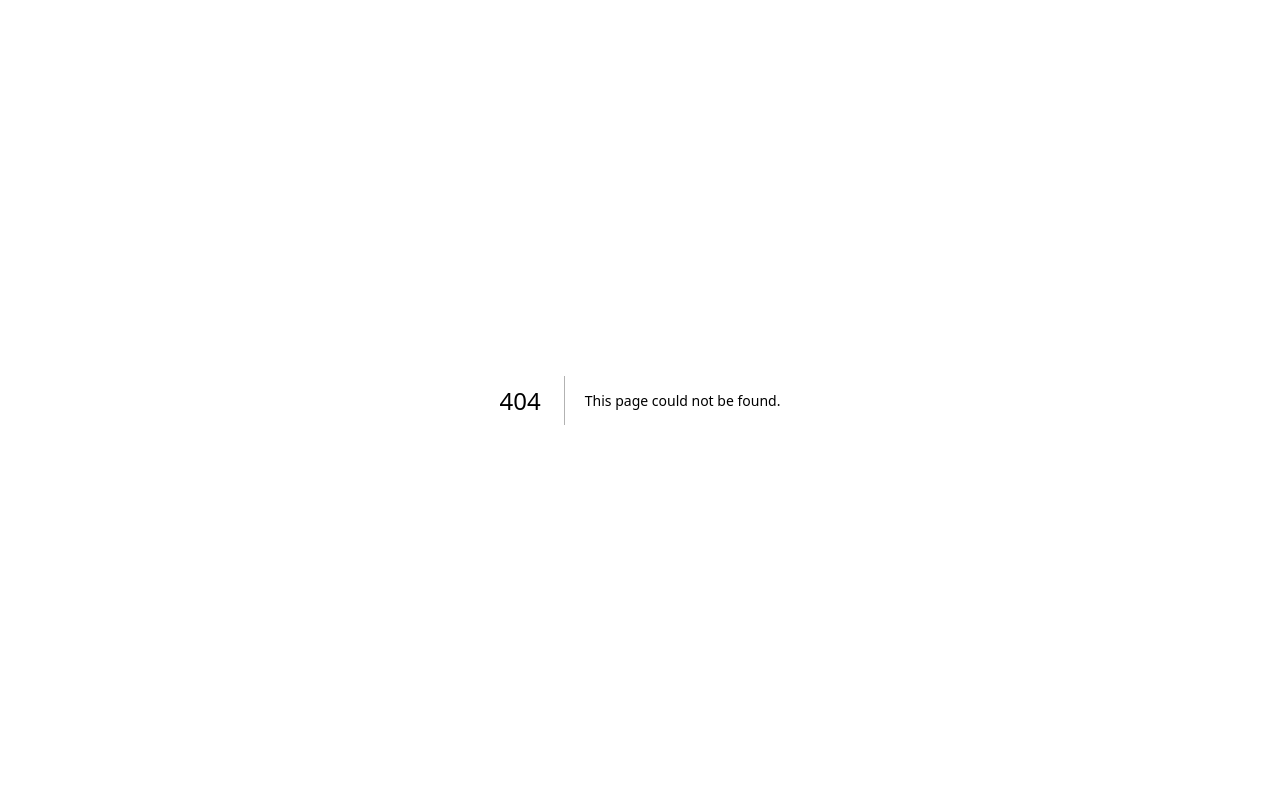
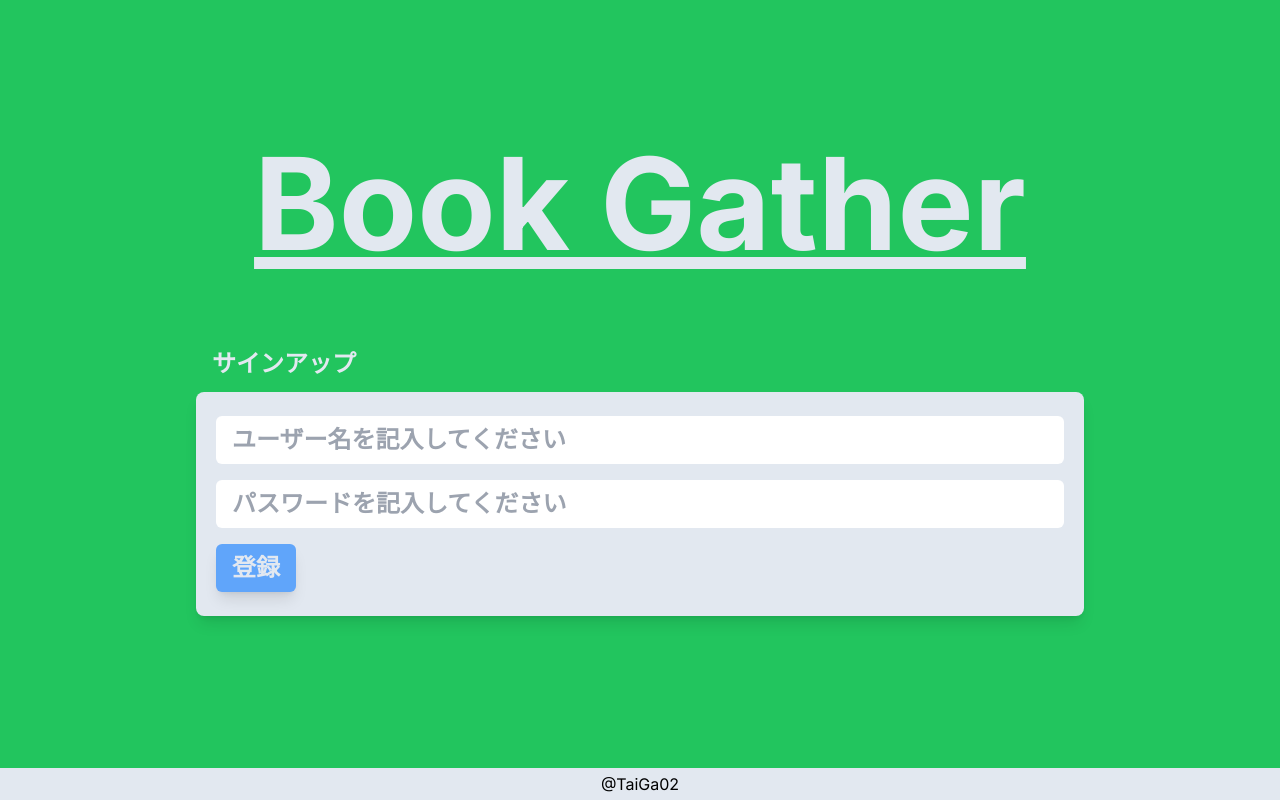
Before and after one commit to TaiGa02/book-gather, a Next.js app: page /signup in a window 1280 px wide. Before the commit this address had no page. Built offline with nearby package versions, Linux system fonts and the light colour scheme.

Commit message:
サインアップベース作成

```diff
--- /dev/null
+++ b/src/app/signup/page.tsx
@@ -0,0 +1,67 @@
+"use client";
+
+import { useRouter } from "next/navigation";
+import React, { useState } from "react";
+
+export default function SignUp() {
+    const router = useRouter();
+    const [username, setUsername] = useState("");
+    const [password, setPassword] = useState("");
+    const [error, setError] = useState("");
+
+    const handleSubmit = (e: any) => {
+        e.preventDefault();
+
+        if (!username || !password) {
+            setError("ユーザーネームとパスワードを入力してください");
+            return;
+        }
+
+        router.push("/home");
+    };
+
+    return (
+        <>
+            <div className="flex flex-col min-h-screen">
+                <main className="flex-grow bg-green-500 flex items-center justify-center">
+                    <div className="text-2xl text-slate-200 font-bold p-3">
+                    <div className="text-center pb-10">
+                        <h1 className="text-slate-200 font-bold underline lg:text-9xl md:text-8xl text-6xl mb-10 mx-1">Book Gather</h1>
+                    </div>
+                    <h2 className="px-4 m-auto font-bold">サインアップ</h2>
+                        <div className="bg-slate-200 py-4 px-5 my-3 rounded-lg shadow-lg">
+                            <form onSubmit={handleSubmit}>
+                                <input
+                                    type="text"
+                                    placeholder="ユーザー名を記入してください"
+                                    className="rounded-md px-4 w-full py-2 my-2 text-slate-950"
+                                    value={username}
+                                    onChange={(e) => setUsername(e.target.value)}
+                                />
+                                <input
+                                    type="password"
+                                    placeholder="パスワードを記入してください"
+                                    className="rounded-md px-4 w-full py-2 my-2 text-slate-950"
+                                    value={password}
+                                    onChange={(e) => setPassword(e.target.value)}
+                                />
+                                {/* エラーメッセージ */}
+                                {error && <p className="text-red-500">{error}</p>}
+                                <button
+                                    className="bg-blue-400 rounded-md my-2 px-4 py-2 shadow-lg
+                                     hover:bg-blue-800 transition-all duration-300"
+                                    type="submit"
+                                >
+                                    登録
+                                </button>
+                            </form>
+                        </div>
+                    </div>
+                </main>
+                <footer className="text-center py-1 bg-slate-200">
+                    <p>@TaiGa02</p>
+                </footer>
+            </div>
+        </>
+    );
+}
```
